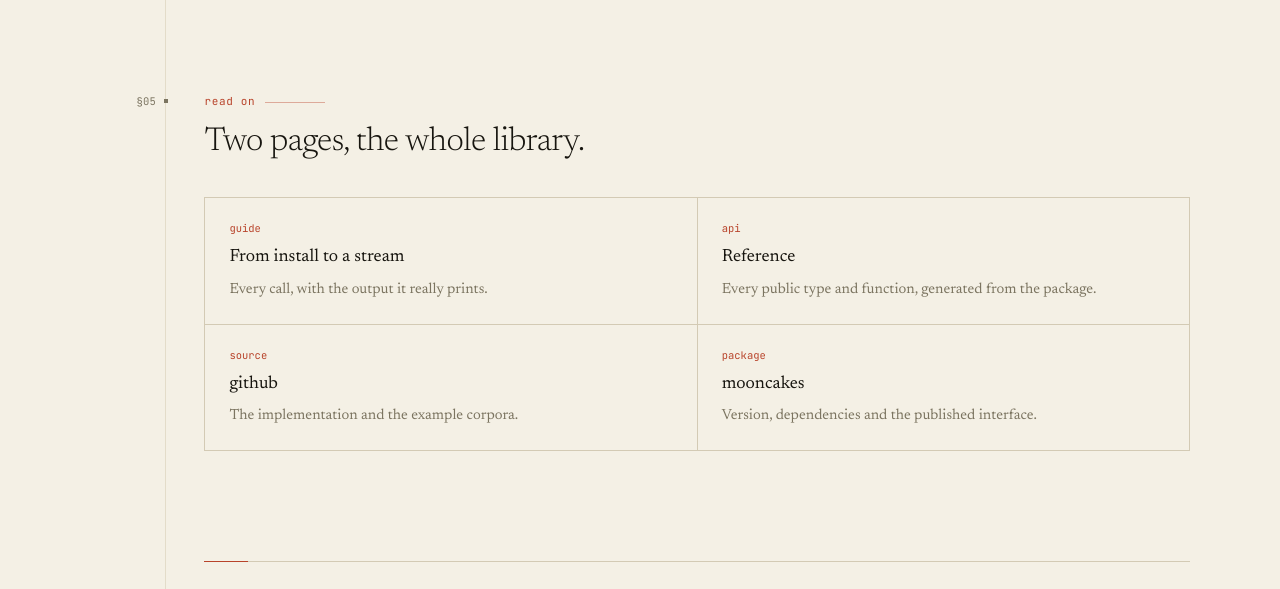
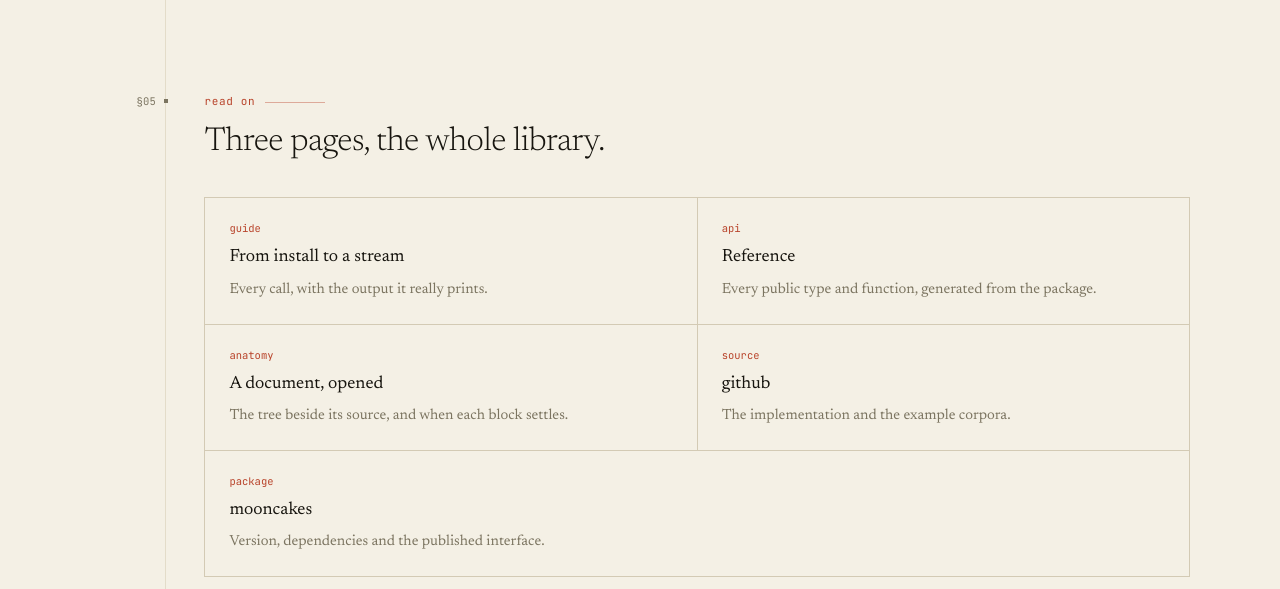
Before and after one commit to moonbitstack/moonmd, a plain HTML site: page docs/index.html in a window 1280 px wide. Shown: the part 2173-2762 px from the top of the page. Drawn offline with Linux system fonts and the light colour scheme; a script that the page names is missing.

Commit message:
docs(site): hide the scrollbar at the top, and list the third page.
The page furniture has always had a rule for a page at its top, where the
scrollbar thumb is transparent until the reader scrolls; the script that
toggles the class started from a state where that class never got set, so the
rule never applied on any page and the thumb was always visible.

The home page still offered two pages after the third one was added, so the
cards now name all three, and the last card of an odd count takes the width of
both columns.

Signed-off-by: Leo Cheng (heke1228) <chengkelfan@qq.com>

```diff
--- a/docs/assets/site.js
+++ b/docs/assets/site.js
@@ -41,7 +41,9 @@
 
   /* ---------- scroll position ---------- */
 
-  var atTop = true;
+  // Start the other way round, so the first check below marks a page that is
+  // already at the top; the thumb is hidden there by the site's design.
+  var atTop = false;
 
   function markScroll() {
     if (atTop !== (scrollY === 0)) {
--- a/docs/assets/style.css
+++ b/docs/assets/style.css
@@ -1021,6 +1021,10 @@ h3 {
   margin-top: 34px;
 }
 
+.next a:last-child:nth-child(odd) {
+  grid-column: 1 / -1;
+}
+
 .next a {
   background: var(--paper);
   padding: 22px 24px;
--- a/docs/index.html
+++ b/docs/index.html
@@ -174,7 +174,7 @@
 
       <section id="onward" class="section" aria-labelledby="onward-title">
         <p class="kicker">read on</p>
-        <h2 id="onward-title">Two pages, the whole library.</h2>
+        <h2 id="onward-title">Three pages, the whole library.</h2>
         <div class="next">
           <a href="guide.html">
             <span class="k">guide</span>
@@ -185,6 +185,11 @@
             <span class="k">api</span>
             <span class="t">Reference</span>
             <span class="d">Every public type and function, generated from the package.</span>
+          </a>
+          <a href="anatomy.html">
+            <span class="k">anatomy</span>
+            <span class="t">A document, opened</span>
+            <span class="d">The tree beside its source, and when each block settles.</span>
           </a>
           <a href="https://github.com/moonbitstack/moonmd">
             <span class="k">source</span>
```
